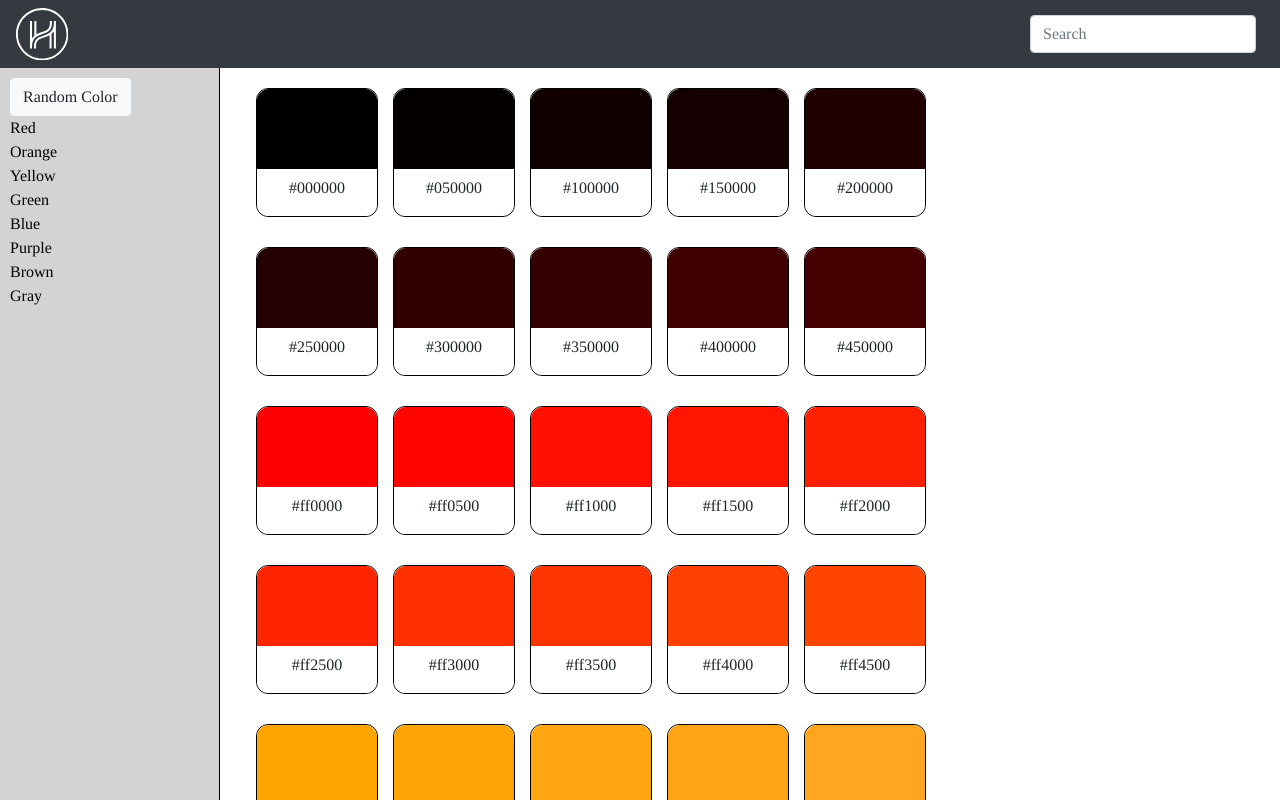
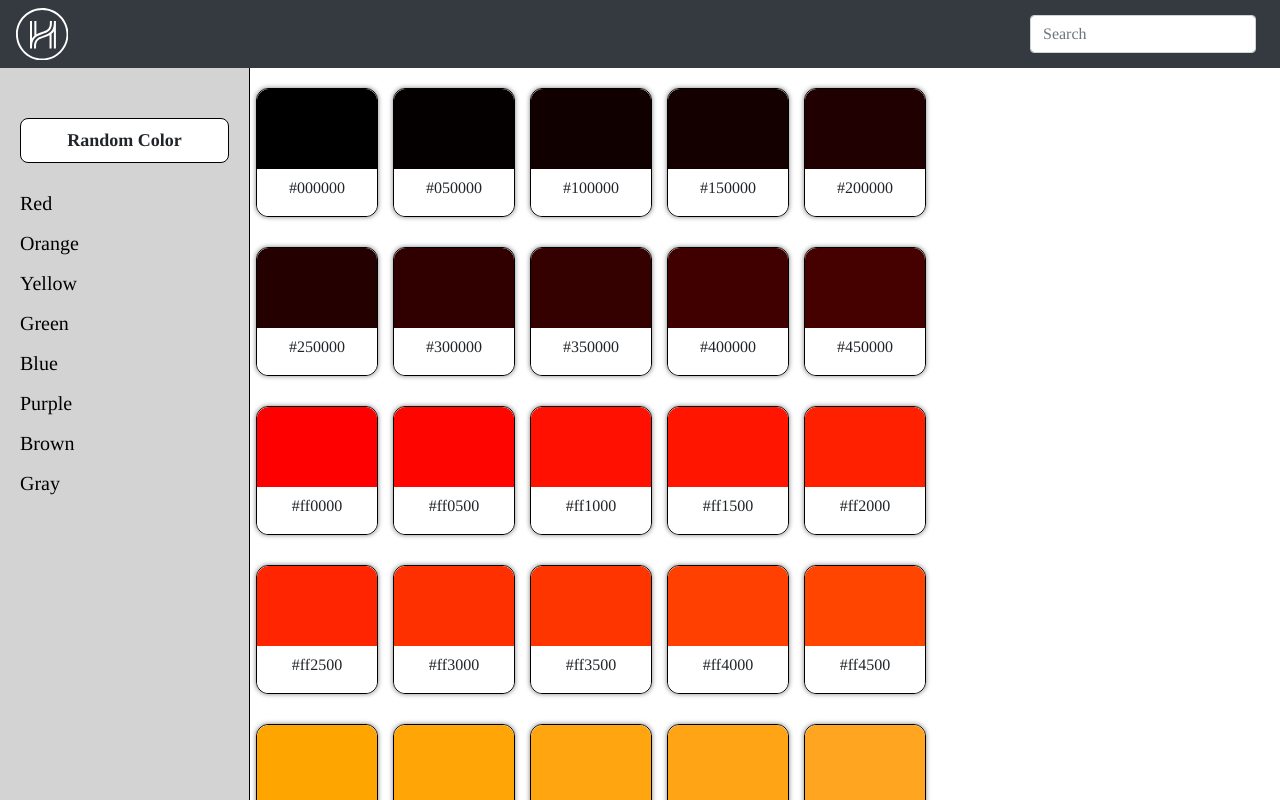
Before and after one commit to curtisyungen/hh-interview, a React (Create React App) app: page /list in a window 1280 px wide. Shown: the top 800 px of the page. Built offline with nearby package versions, Linux system fonts and the light colour scheme.

Commit message:
Add files via upload

```diff
--- a/src/components/Color/color.css
+++ b/src/components/Color/color.css
@@ -5,6 +5,10 @@
     margin: 15px;
     margin-left: 0px;
     width: fit-content;
+}
+
+.color-small {
+    box-shadow: 0 0 5px gray;
 }
 
 .colorBackground {
--- a/src/components/Color/color.js
+++ b/src/components/Color/color.js
@@ -5,7 +5,7 @@ class Color extends Component {
     render() {
         return (
             this.props.color ? (
-                <div className="color">
+                <div className={`color color-${this.props.size}`}>
                     <div
                         className={`colorBackground ${this.props.size}`}
                         style={{background: this.props.color}}
--- a/src/components/Sidebar/sidebar.css
+++ b/src/components/Sidebar/sidebar.css
@@ -1,5 +1,21 @@
 .colorMenu {
     cursor: pointer;
+}
+
+.menuItem {
+  font-size: 20px;
+  line-height: 2.0;
+}
+
+.randomBtn {
+  background: #fff;
+  border: 1px solid black;
+  border-radius: 8px;
+  font-size: 18px;
+  font-weight: 700;
+  margin-bottom: 20px;
+  padding: 8px;
+  width: 100%;
 }
 
 .sidebar {
@@ -8,10 +24,11 @@
     color: black;
     height: 100%;
     min-height: 100vh;
-    padding: 10px;
+    padding: 20px;
+    padding-top: 50px;
     position: absolute;
     top: 68px;
-    width: 220px;
+    width: 250px;
 }
 
 @media only screen and (max-width: 520px) {
--- a/src/components/Suggestions/suggestions.css
+++ b/src/components/Suggestions/suggestions.css
@@ -2,8 +2,4 @@
     color: black;
     display: flex;
     flex-direction: row;
-    max-width: 800px;
-    overflow-y: hidden;
-    scrollbar-width: 0px !important;
-    white-space: normal;
 }
```
